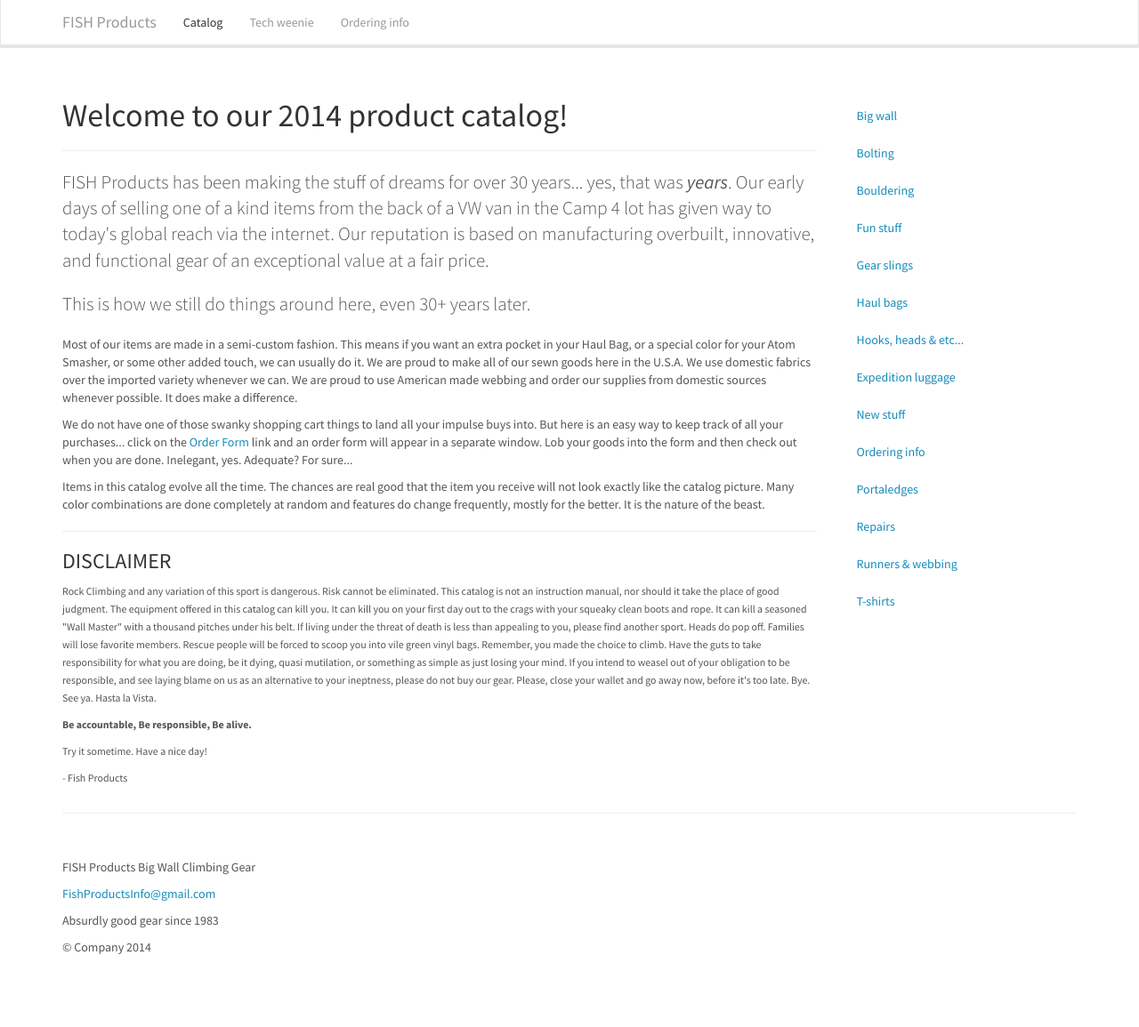
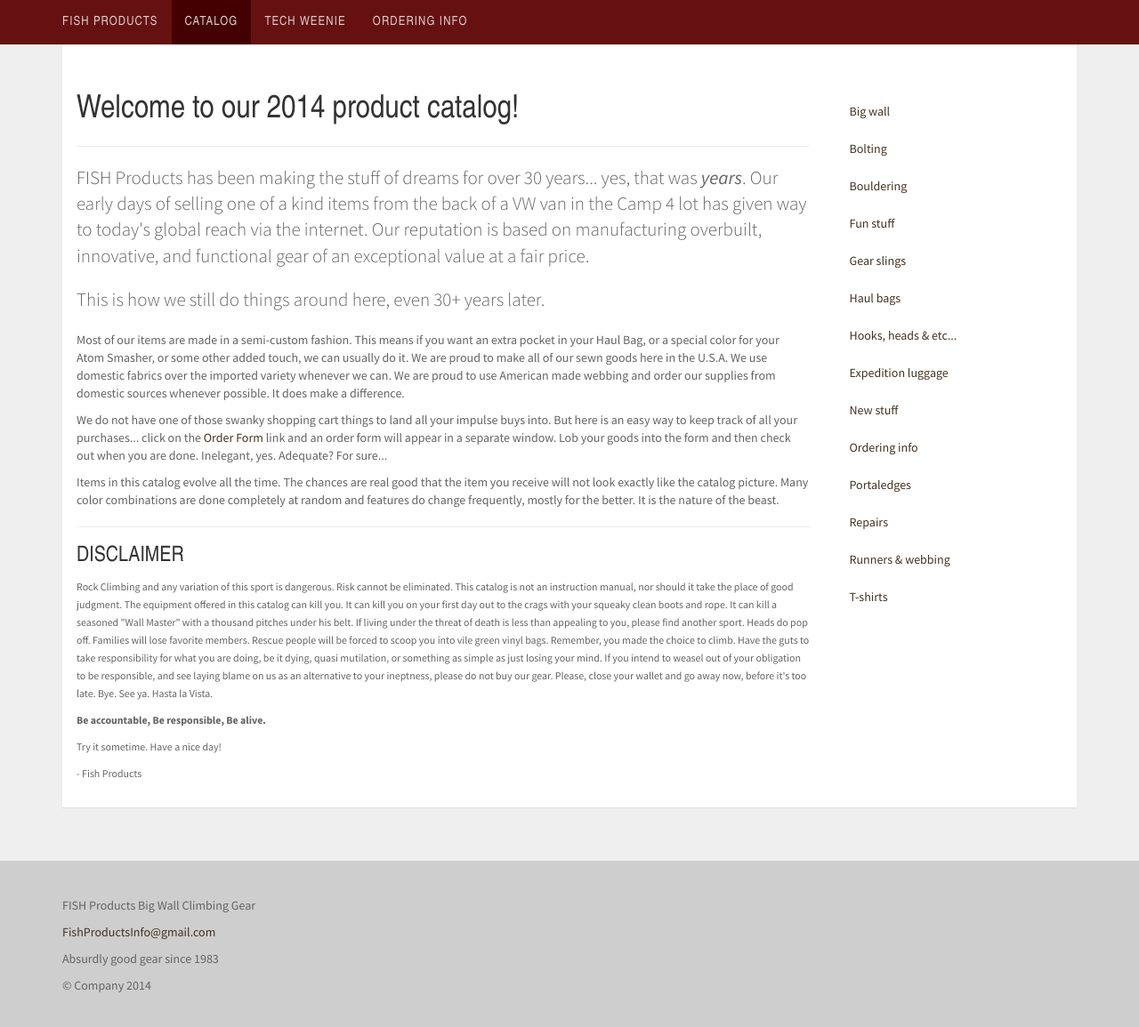
Before and after one commit to tymadsen/fishproducts, a Jekyll site: the page built from catalog/index.html, in a window 1280 px wide and 1168 px high. Shown: the top 1155 px of the window at 89% size. Built offline with Jekyll 4.4.1, drawn with Linux system fonts in a browser that asks for light colours.

Commit message:
updated theme/style and made subnav use affix plugin

```diff
--- a/_includes/footer.html
+++ b/_includes/footer.html
@@ -1,8 +1,10 @@
 <footer>
-  <p>{{ site.title }}</p>
-  <p><a href="mailto:{{ site.email }}">{{ site.email }}</a></p>
-  <p>{{ site.description }}</p>
-  <p>&copy; Company 2014</p>
+  <div class="container">
+    <p>{{ site.title }}</p>
+    <p><a href="mailto:{{ site.email }}">{{ site.email }}</a></p>
+    <p>{{ site.description }}</p>
+    <p>&copy; Company 2014</p>
+  </div>
 </footer>
 
 <script type="text/javascript" src="{{ "/js/jquery.min.js" | prepend: site.baseurl }}"></script>
--- a/_includes/navbar.html
+++ b/_includes/navbar.html
@@ -1,4 +1,4 @@
-<div class="navbar navbar-fixed-top navbar-inverse" role="navigation">
+<div class="navbar navbar-bright navbar-fixed-top" role="navigation">
   <div class="container">
     <div class="navbar-header">
       <button type="button" class="navbar-toggle" data-toggle="collapse" data-target=".navbar-collapse">
--- a/_layouts/subnav.html
+++ b/_layouts/subnav.html
@@ -8,7 +8,8 @@
   {% include navbar.html %}
 
   <div class="container">
-
+    <div class="panel">
+      <div class="panel-body">
         <div class="row row-offcanvas row-offcanvas-right">
 
           <div class="col-xs-12 col-sm-9">
@@ -22,7 +23,7 @@
           </div><!--/col-->
 
           <div class="col-xs-6 col-sm-3 sidebar-offcanvas" id="sidebar" role="navigation">
-        <div class="nav nav-pills nav-stacked">
+            <div class="nav nav-pills nav-stacked" data-spy="affix" data-offset-top="50">
               {% assign pages_list = site.pages %}
               {% if page.subnav %}
                 {% assign nav = page.subnav %}
@@ -33,11 +34,10 @@
             </div>
           </div><!--/col-->
         </div><!--/row-->
-
-    <hr>
+      </div>
+    </div>
+  </div><!--/.container-->
 
   {% include footer.html %}
-
-  </div><!--/.container-->
   </body>
 </html>
--- a/css/style.css
+++ b/css/style.css
@@ -61,3 +61,149 @@
     width: 50%; /* 6 columns */
   }
 }
+
+
+.nav-stacked.affix {
+  position: static;
+  top: 60px;
+}
+
+@media (min-width: 768px) {
+  .nav-stacked.affix {
+    width: 150px;
+  }
+}
+
+@media (min-width: 992px) {
+  .nav-stacked.affix {
+    position: fixed;
+    width: 205px;
+  }
+}
+
+@media (min-width: 1200px) {
+  .nav-stacked.affix {
+    position: fixed;
+    width: 255px;
+  }
+}
+
+
+
+
+
+@import url('http://fonts.googleapis.com/css?family=Oswald:300,400:latin,latin-ext');
+
+.navbar-form input, .form-inline input {
+  width:auto;
+}
+
+body {
+  padding-top:50px;
+  color:#646464;
+  background-color:#efefef;
+}
+
+h1,h2,h3,.highlight,.navbar a,#masthead h4 {
+  font-family:'Oswald',arial narrow,sans-serif;
+}
+
+footer {
+  margin-top:40px;
+  padding-top:40px;
+  padding-bottom:40px;
+  background-color:#cecece;
+}
+
+
+#masthead {
+  min-height:199px;
+  background-color:#440000;
+  color:#ccaaaa;
+}
+
+#masthead h1 {
+  font-size: 55px;
+  line-height: 1;
+  color:#fffefe;
+  margin-top:50px;
+}
+
+#masthead .well {
+  margin-top:31px;
+  background-color:#661111;
+  border-color:#220000;
+  color:#ffefef;
+  min-height:127px;
+}
+
+#masthead + .container .page-header,
+#masthead + .container .page-header h1 {
+  margin-top: 0;
+}
+
+.top-spacer {
+  background-color:#ffffff;
+  height:40px;
+}
+
+a,a:hover {
+  color:#443322;
+  text-decoration:none;
+}
+
+.icon-bar {
+  background-color:#fff;
+}
+
+@media screen and (min-width: 768px) {
+  #masthead h1 {
+    font-size: 80px;
+  }
+}
+
+.navbar-bright {
+  background-color:#661111;
+  color:#fff;
+  margin-bottom: 0;
+  border-width: 0;
+}
+
+.navbar-bright a,
+.navbar-bright .navbar-brand,
+#masthead h4 {
+  color:#ddcccc;
+  font-size:14px;
+  text-transform: uppercase;
+  letter-spacing:.08em;
+}
+
+.navbar-bright li > a:hover,
+.navbar-bright li.active > a {
+  background-color:#440000;
+}
+
+.navbar-toggle {
+  color:#fff;
+  border-width:0;
+}
+
+.navbar-toggle:hover {
+  background-color:#440000;
+}
+
+.panel {
+  border-color:transparent;
+  border-radius:0;
+}
+
+.nav-pills > li > a:hover,
+.nav-pills > li > a:focus {
+  background-color:#eee8e8;
+}
+
+.nav-pills > li.active > a,
+.nav-pills > li.active > a:hover,
+.nav-pills > li.active > a:focus {
+  background-color:#661111;
+}
```
Also changed, not shown: _layouts/default.html (+33 -6 lines), images/fish_logo.png (added). Lines whose indentation alone changed are shown as unchanged.
